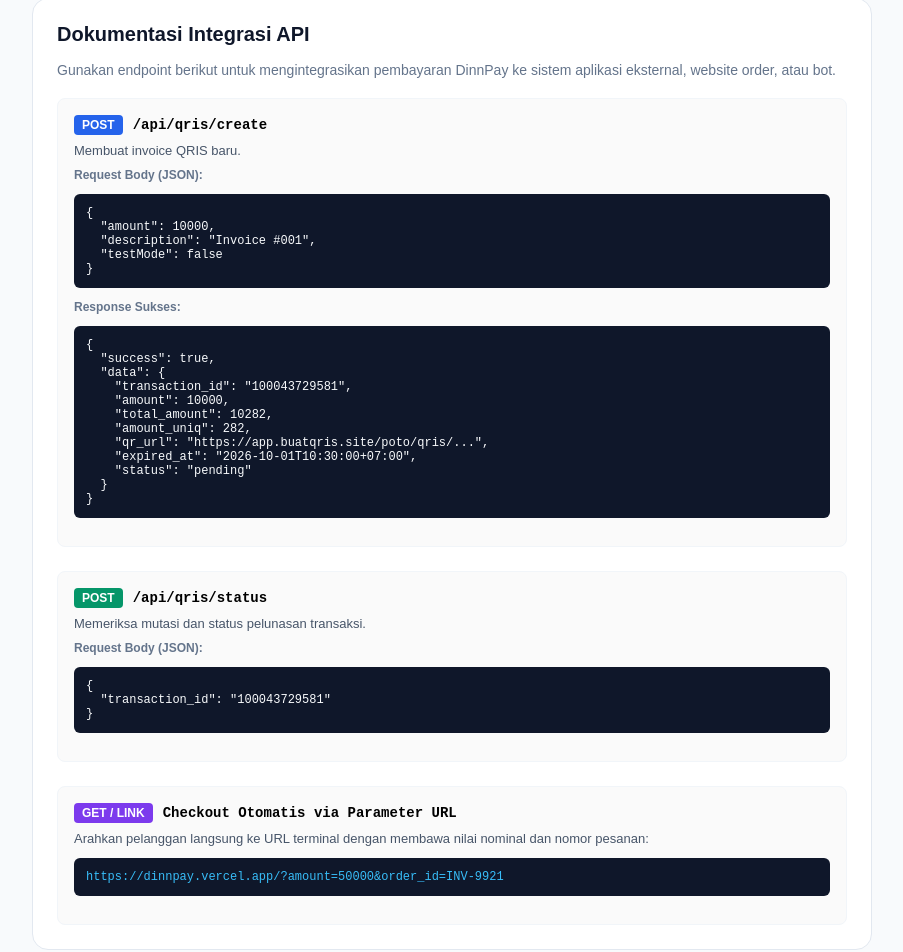
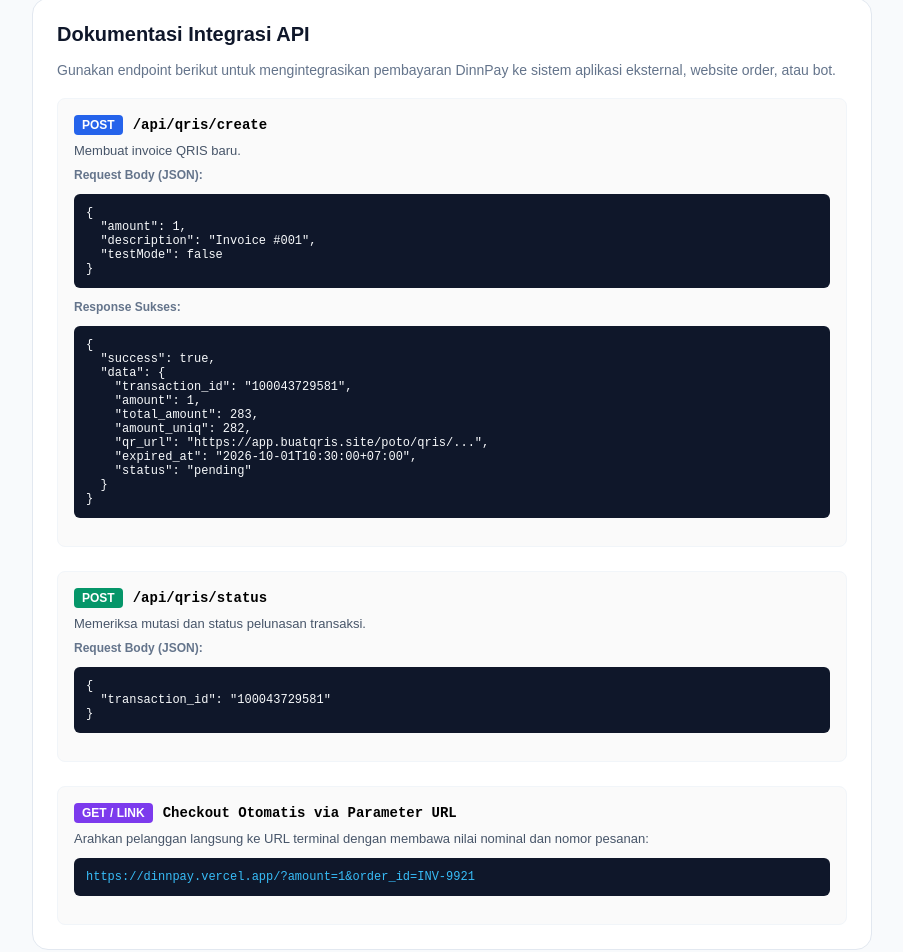
Before and after one commit to DINSTORE99/dinpay, a Next.js app: page / in a window 1280 px wide. Shown: the part 413-1365 px from the top of the page, without its empty margins (188-1091 px from the left). Built offline with nearby package versions, Linux system fonts and the light colour scheme.

Commit message:
Update page.jsx

```diff
--- a/src/app/page.jsx
+++ b/src/app/page.jsx
@@ -307,7 +307,7 @@
           <div style={{ fontSize: 12, fontWeight: 600, color: "#64748b", marginBottom: 4 }}>Request Body (JSON):</div>
           <pre style={{ background: "#0f172a", color: "#f8fafc", padding: 12, borderRadius: 6, fontSize: 12, overflowX: "auto" }}>
 {`{
-  "amount": 10000,
+  "amount": 1,
   "description": "Invoice #001",
   "testMode": false
 }`}
@@ -319,8 +319,8 @@
   "success": true,
   "data": {
     "transaction_id": "100043729581",
-    "amount": 10000,
-    "total_amount": 10282,
+    "amount": 1,
+    "total_amount": 283,
     "amount_uniq": 282,
     "qr_url": "https://app.buatqris.site/poto/qris/...",
     "expired_at": "2026-10-01T10:30:00+07:00",
@@ -360,7 +360,7 @@
             Arahkan pelanggan langsung ke URL terminal dengan membawa nilai nominal dan nomor pesanan:
           </p>
           <pre style={{ background: "#0f172a", color: "#38bdf8", padding: 12, borderRadius: 6, fontSize: 12, overflowX: "auto" }}>
-{`https://dinnpay.vercel.app/?amount=50000&order_id=INV-9921`}
+{`https://dinnpay.vercel.app/?amount=1&order_id=INV-9921`}
           </pre>
         </div>
       </section>
```
